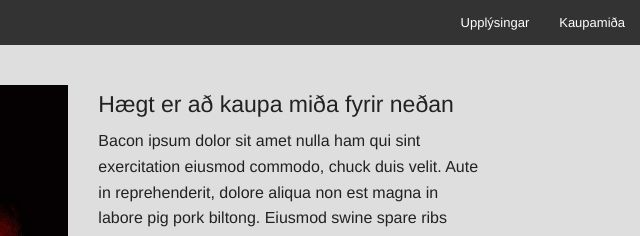
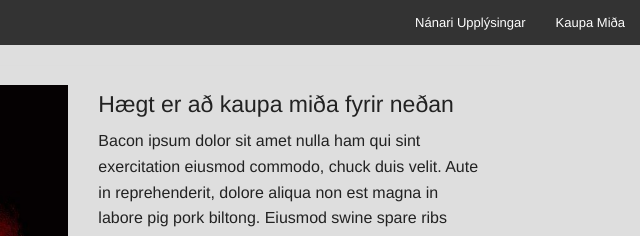
Before and after one commit to sveinnmani/Verk_6_SMJ, a plain HTML site: page Verkefni_6/solusida.html in a window 1280 px wide. Shown: the top 236 px of the page, 640-1280 px from the left. Drawn offline with Linux system fonts and the light colour scheme.

Commit message:
Lagfæring á texta.
Lagfæra stafsetningar villur.

```diff
--- a/Verkefni_6/solusida.html
+++ b/Verkefni_6/solusida.html
@@ -22,11 +22,11 @@
     <!-- Right Nav Section -->
     <ul class="right">
       <li>
-        <a href="upplysingasida.html">Upplýsingar</a>
+        <a href="upplysingasida.html">Nánari Upplýsingar</a>
 
       </li>
       <li>
-        <a href="solusida.html">Kaupamiða</a>
+        <a href="solusida.html">Kaupa Miða</a>
       </li>
     </ul>
 
```
Also changed, not shown: Verkefni_6/index.html (+2 -2 lines), Verkefni_6/upplysingasida.html (+2 -2 lines).
